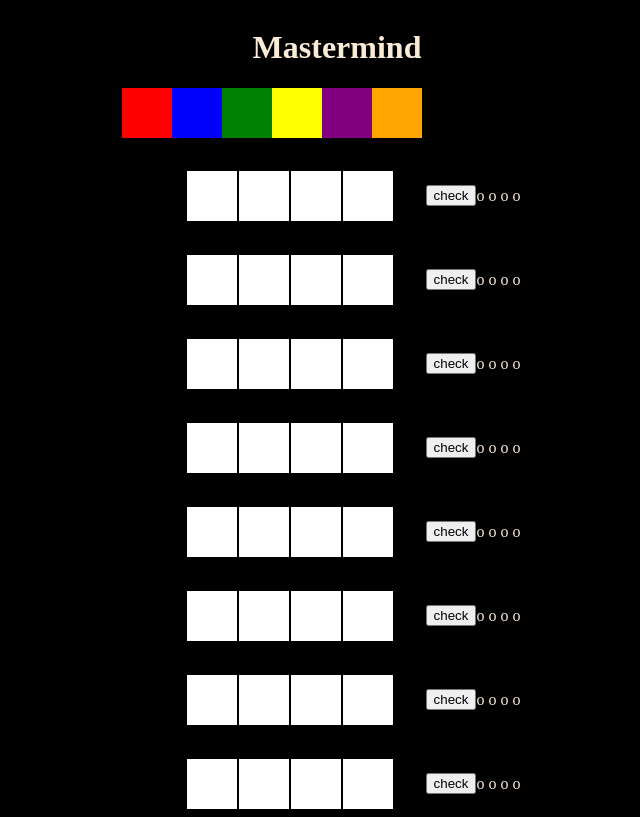
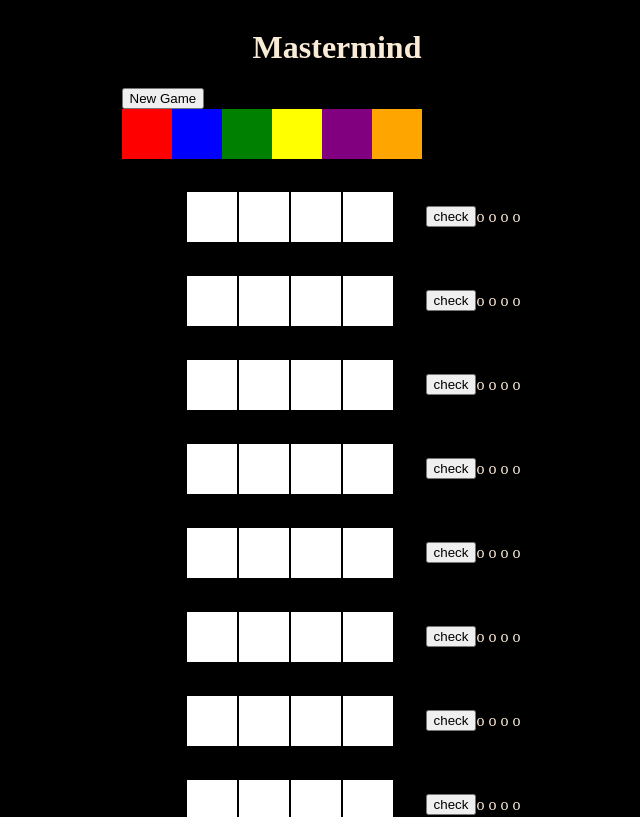
Before and after one commit to KilianBoute/02.Advanced-React, a React (Create React App) app: page / in a window 1280 px wide. Shown: the top 817 px of the page, without its empty margins (303-943 px from the left). Built offline with nearby package versions, Linux system fonts and the light colour scheme.

Commit message:
Add new game button

```diff
--- a/src/components/Board.jsx
+++ b/src/components/Board.jsx
@@ -1,6 +1,7 @@
 import React, { useState, useEffect, createContext } from "react";
 import Row from "./Row";
 import ColorPicker from "./ColorPicker";
+import GameControls from "./GameControls";
 
 export const Context = createContext();
 
@@ -38,17 +39,28 @@
   };
 
   const handleCheckRowClick = (rowId) => {
-    console.log(currentRow + "===" + rowId);
     if (currentRow !== rowId) return;
     setCurrentRow(currentRow + 1);
-    console.log(currentRow + "===" + rowId);
+  };
+
+  const handleNewGameClick = () => {
+    console.log("New game started");
+    setCurrentRow(0);
+    setPegColors(Array.from({ length: 12 }, () => Array(4).fill("empty")));
   };
 
   return (
     <div className="board">
       <Context.Provider
-        value={[pegColors, colorPicked, handlePegClick, handleCheckRowClick]}
+        value={[
+          pegColors,
+          colorPicked,
+          handlePegClick,
+          handleCheckRowClick,
+          handleNewGameClick,
+        ]}
       >
+        <GameControls />
         <ColorPicker colors={colors} onColorClick={handleColorClick} />
         {[...Array(12)].map((_, i) => (
           <Row key={i} rowId={i} />
--- /dev/null
+++ b/src/components/GameControls.jsx
@@ -0,0 +1,16 @@
+import React, { useContext } from "react";
+import { Context } from "./Board";
+
+export default function GameControls() {
+  const [, , , , handleNewGameClick] = useContext(Context);
+  return (
+    <button
+      onClick={() => {
+        handleNewGameClick();
+      }}
+      className="checkButton"
+    >
+      New Game
+    </button>
+  );
+}
```
